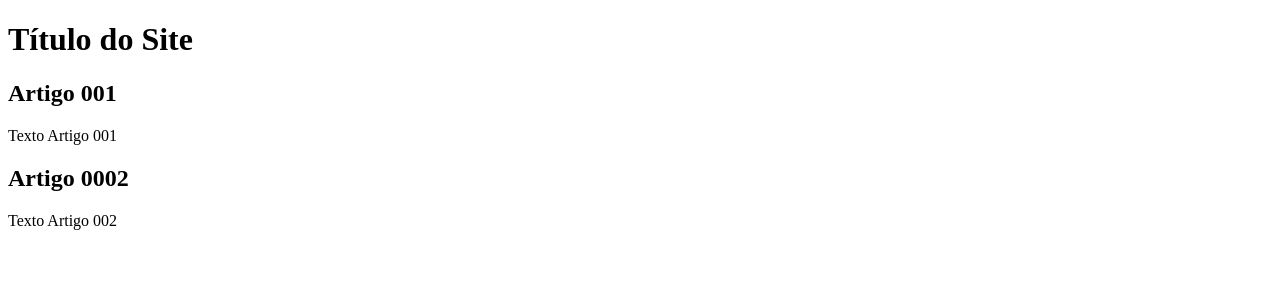
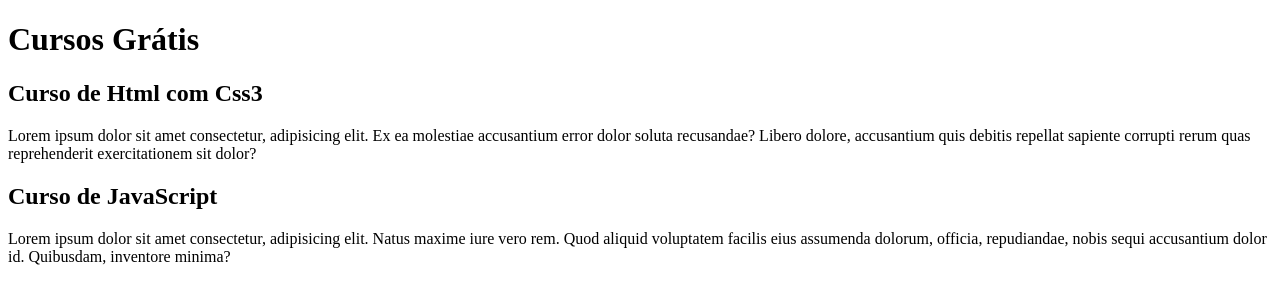
Before and after one commit to abraaosantos801/Projeto-SiteII, a plain HTML site: page index.html in a window 1280 px wide. Drawn offline with Linux system fonts and the light colour scheme.

Commit message:
comecei a escrever o conteúdo

```diff
--- a/index.html
+++ b/index.html
@@ -8,14 +8,14 @@
 <body>
    <main>
         <header>
-            <h1> Título do Site</h1>
+            <h1> Cursos Grátis</h1>
             <article>
-                <h2> Artigo 001</h2>
-                <p> Texto Artigo 001</p>
+                <h2> Curso de Html com Css3</h2>
+                <p> Lorem ipsum dolor sit amet consectetur, adipisicing elit. Ex ea molestiae accusantium error dolor soluta recusandae? Libero dolore, accusantium quis debitis repellat sapiente corrupti rerum quas reprehenderit exercitationem sit dolor?</p>
             </article>
             <article>
-                <h2>Artigo 0002</h2>
-                <p> Texto Artigo 002 </p>
+                <h2>Curso de JavaScript</h2>
+                <p> Lorem ipsum dolor sit amet consectetur, adipisicing elit. Natus maxime iure vero rem. Quod aliquid voluptatem facilis eius assumenda dolorum, officia, repudiandae, nobis sequi accusantium dolor id. Quibusdam, inventore minima? </p>
             </article>
         </header>
    </main>
```
